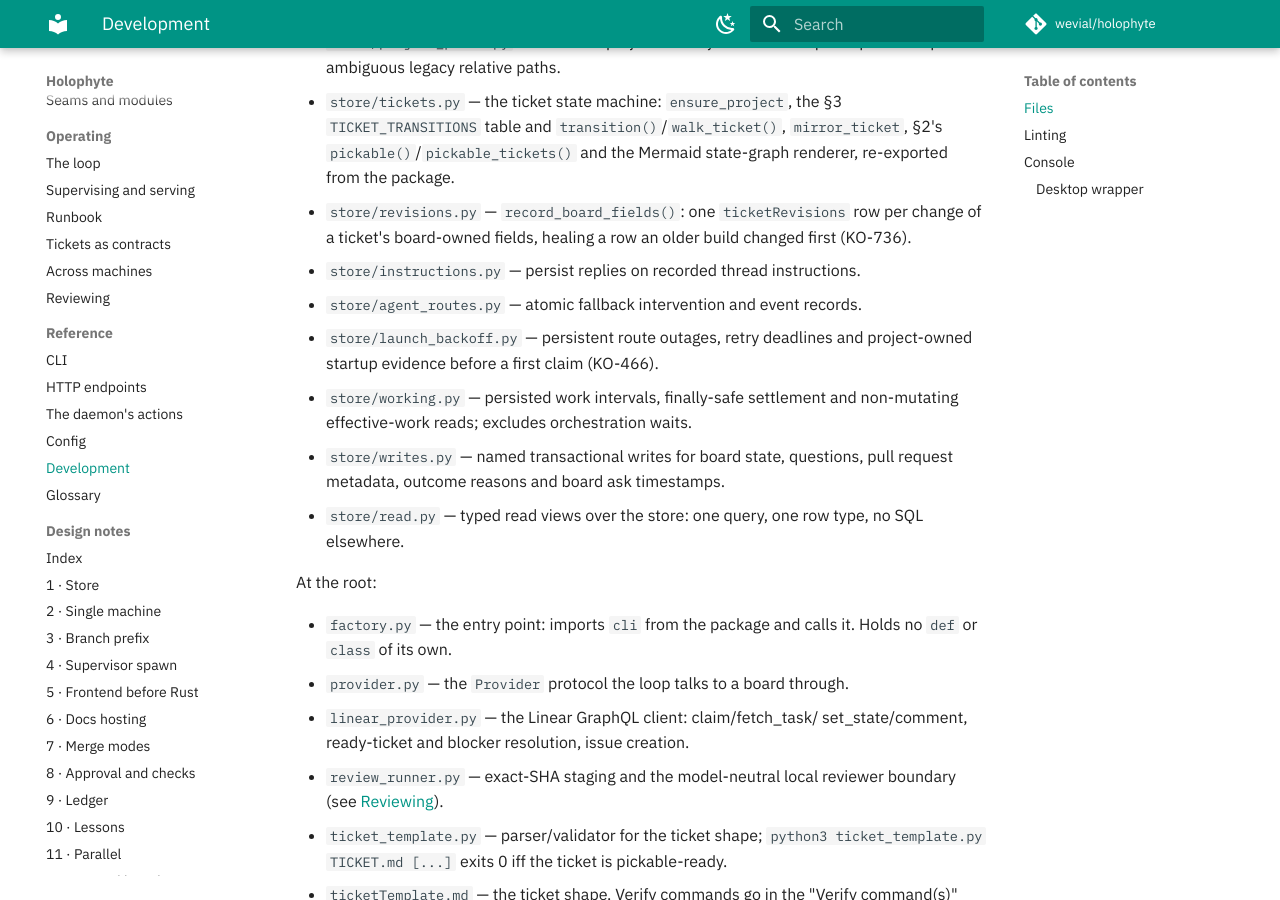
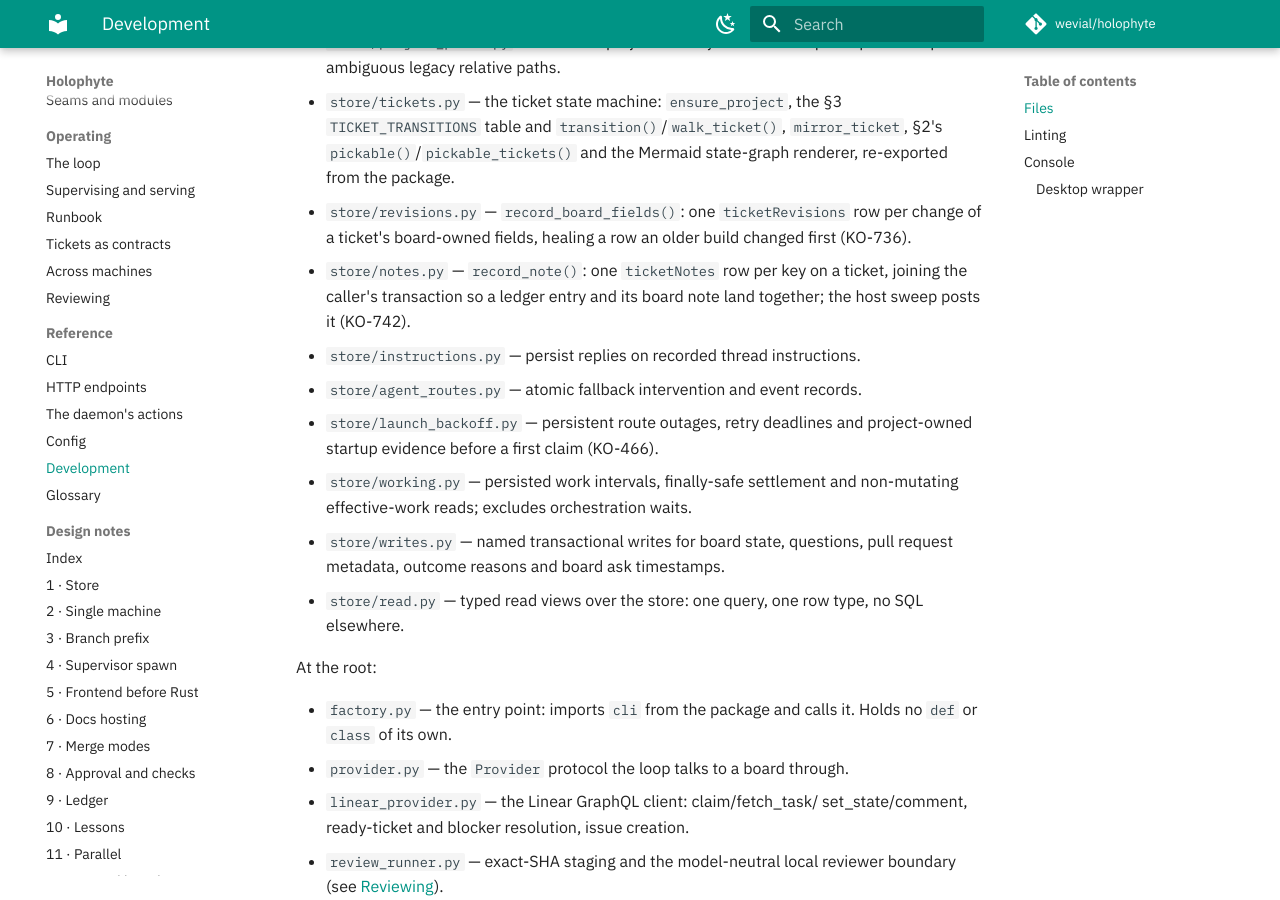
Before and after one commit to wevial/holophyte, an MkDocs documentation site: the page built from docs/development.md, in a window 1280 px wide and 900 px high, scrolled down 6467 px. Built offline with MkDocs 1.6.1 and Material for MkDocs 9.7.7, drawn with Linux system fonts in a browser that asks for light colours; comment, search, counter and statistics services are not loaded.

Commit message:
docs(development): name store/notes.py in the tree listing (KO-742)
test_docs requires every store module to be listed; the unit check
failed on the new record_note() module.

```diff
--- a/docs/development.md
+++ b/docs/development.md
@@ -255,6 +255,9 @@ The store is its own package:
 - `store/revisions.py` — `record_board_fields()`: one `ticketRevisions`
   row per change of a ticket's board-owned fields, healing a row an older
   build changed first (KO-736).
+- `store/notes.py` — `record_note()`: one `ticketNotes` row per key on a
+  ticket, joining the caller's transaction so a ledger entry and its board
+  note land together; the host sweep posts it (KO-742).
 - `store/instructions.py` — persist replies on recorded thread instructions.
 - `store/agent_routes.py` — atomic fallback intervention and event records.
 - `store/launch_backoff.py` — persistent route outages, retry deadlines and
```
